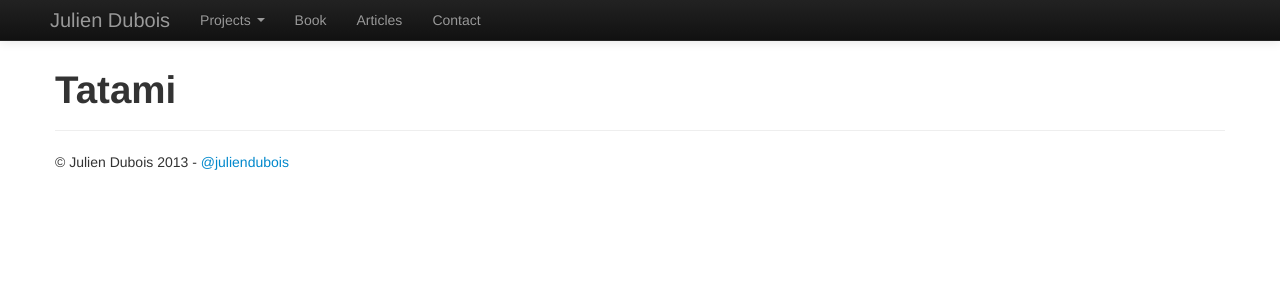
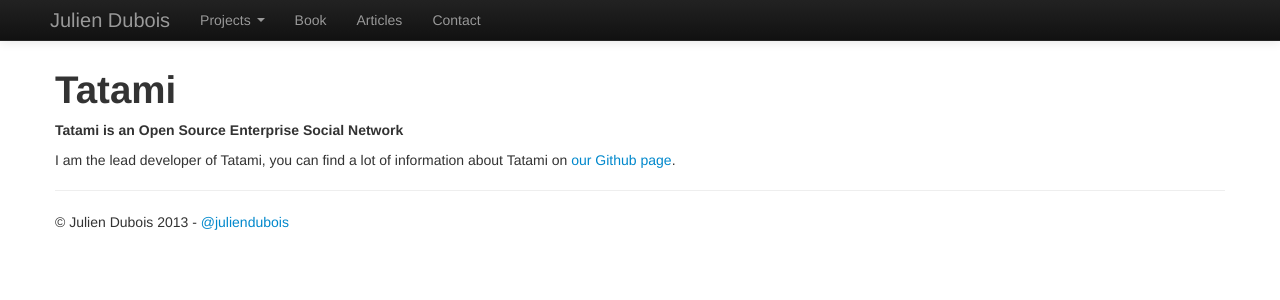
Before and after one commit to jdubois/jdubois.github.com, a Jekyll site: the page built from tatami.html, in a window 1280 px wide. Shown: the top 300 px of the page. Built offline with Jekyll 4.4.1, drawn with Linux system fonts in a browser that asks for light colours; nearby versions of some CDN libraries; Markdown is read by kramdown in place of the engine named in the settings.

Commit message:
Update tatami.html

```diff
--- a/tatami.html
+++ b/tatami.html
@@ -4,3 +4,11 @@
 ---
 
 <h1>Tatami</h1>
+
+<p>
+  <b>Tatami is an Open Source Enterprise Social Network</b>
+</p>
+
+<p>
+  I am the lead developer of Tatami, you can find a lot of information about Tatami on <a href="https://github.com/ippontech/tatami" target="_blank">our Github page</a>.
+</p>
```
